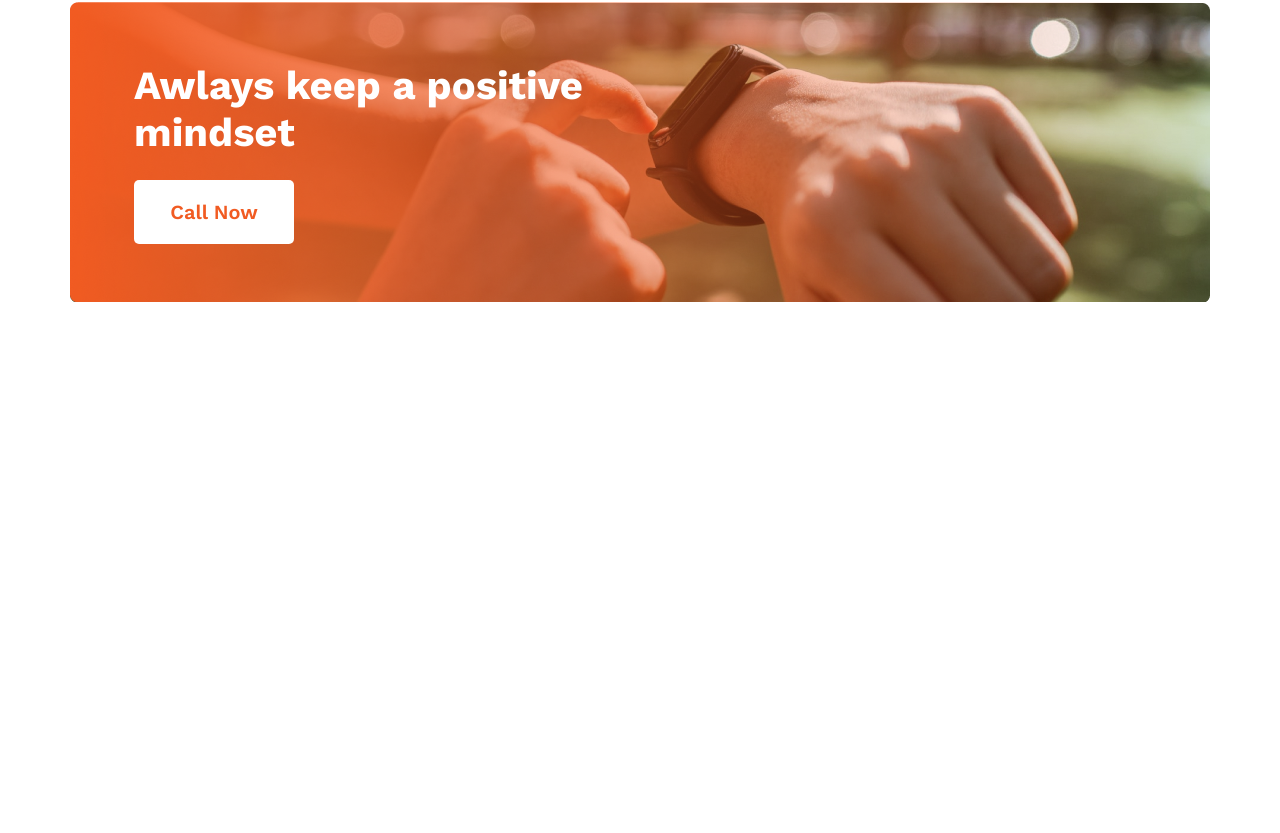
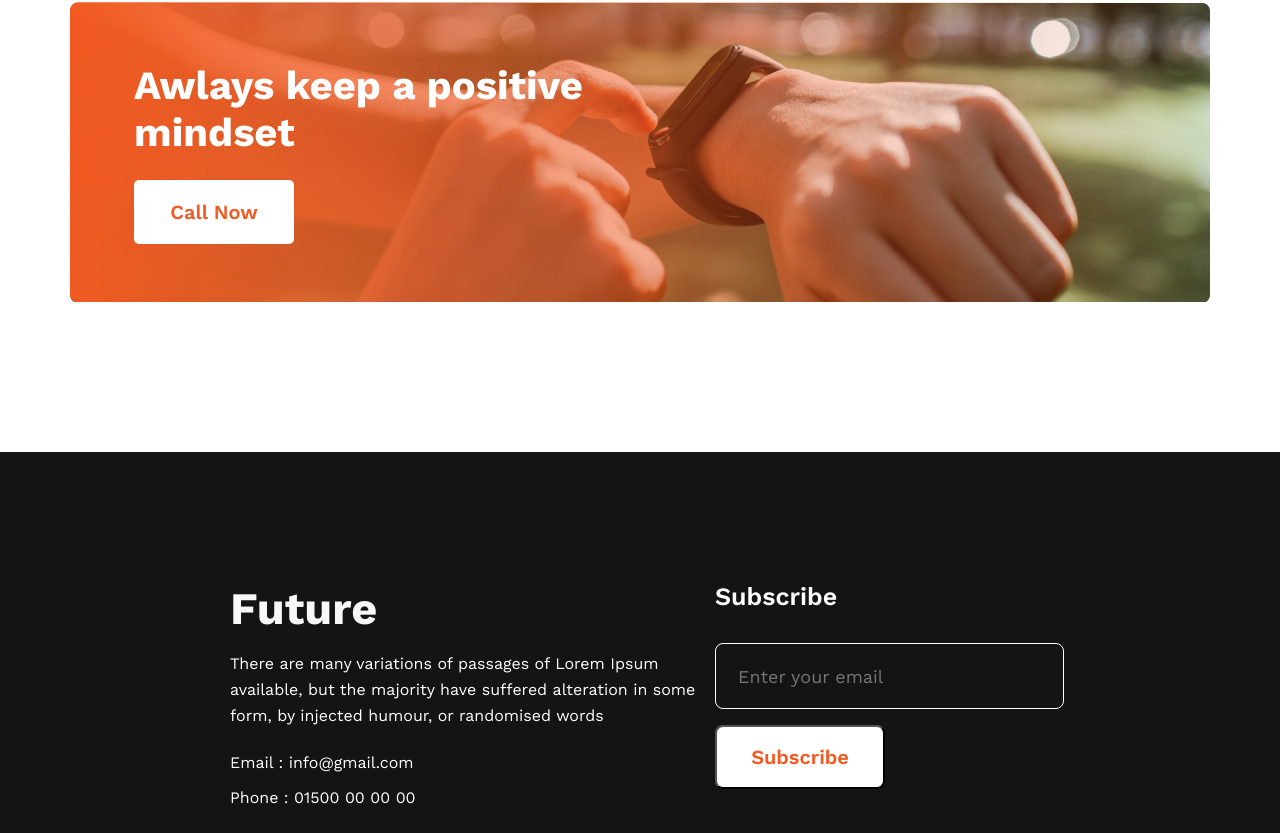
Before and after one commit to MASS-tech-ltd/New-year-new-me, a plain HTML site: page index.html in a window 1280 px wide. Shown: the part 2461-3294 px from the top of the page. Before the commit the page ends 2763 px from the top, so only its background shows below. Drawn offline with nearby package versions, Linux system fonts and the light colour scheme.

Commit message:
Footer section complete

```diff
--- a/index.html
+++ b/index.html
@@ -99,7 +99,25 @@
             <!-- Call Now section end -->
         </main>
         <footer>
-
+            <div class="footer-container">
+                <div class="footer-contents">
+                    <div class="footer-left-side-contents">
+                        <h1>Future</h1>
+                        <p class="left-side-contents-des">There are many variations of passages of Lorem Ipsum available, but the majority have suffered alteration in some form, by injected humour, or randomised words</p>
+                        <p class="left-side-contents-email">Email : info@gmail.com</p>
+                        <p class="left-side-contents-phone">Phone : 01500 00 00 00</p>
+                        <img src="/images/fb.png" alt="photo">
+                        <img class="left-side-contents-middle-img" src="/images/twitter.png" alt="photo">
+                        <img src="/images/youtube.png" alt="photo">
+                    </div>
+                    <div class="footer-right-side-contents">
+                        <h3>Subscribe</h3>
+                        <input type="text" placeholder="Enter your email">
+                        <br>
+                        <button>Subscribe</button>
+                    </div>
+                </div>
+            </div>
         </footer>
     </body>
 </html>
--- a/styles/style.css
+++ b/styles/style.css
@@ -208,3 +208,95 @@ body{
     border: none;
     margin-left: 64px;
 }
+
+/* Footer section CSS */
+
+.footer-container{
+    width: 100%;
+    height: 577px;
+    background: #151414;
+    margin-top: 150px;
+}
+
+.footer-contents{
+    display: flex;
+    margin: 0 230px;
+    justify-content: space-between;
+}
+
+.footer-left-side-contents h1{
+    color: #F8F8F8;
+    font-family: "Work Sans";
+    font-size: 45px;
+    font-weight: 700;
+    margin-top: 130px;
+}
+
+.left-side-contents-des{
+    width: 485px;
+    color: #FFF;
+    font-family: "Work Sans";
+    font-size: 16px;
+    font-weight: 400;
+    line-height: 26px;
+    margin-top: 16px;
+    margin-bottom: 24px;
+}
+
+.left-side-contents-email{
+    color: #FFF;
+    font-family: "Work Sans";
+    font-size: 16px;
+    font-weight: 400;
+}
+
+.left-side-contents-phone{
+    color: #FFF;
+    font-family: "Work Sans";
+    font-size: 16px;
+    font-weight: 400;
+    margin-top: 16px;
+    margin-bottom: 32px;
+}
+
+.left-side-contents-middle-img{
+    padding: 0 12px;
+}
+
+.footer-right-side-contents{
+
+}
+
+.footer-right-side-contents h3{
+    color: #FFF;
+    font-family: "Work Sans";
+    font-size: 25px;
+    font-weight: 600;
+    margin-top: 130px;
+
+}
+
+.footer-right-side-contents input{
+    width: 325px;
+    height: 64px;
+    border-radius: 8px;
+    border: 1px solid #FFF;
+    background: #151414;
+    color: #F3F3F3;
+    font-family: "Work Sans";
+    font-size: 18px;
+    font-weight: 400;
+    margin: 32px 0 16px 0 ;
+    padding-left: 22px;
+}
+
+.footer-right-side-contents button{
+    width: 170.106px;
+    height: 64px;
+    border-radius: 8px;
+    background: #FFF;
+    color: #F15B22;
+    font-family: "Work Sans";
+    font-size: 20px;
+    font-weight: 600;
+}
```
